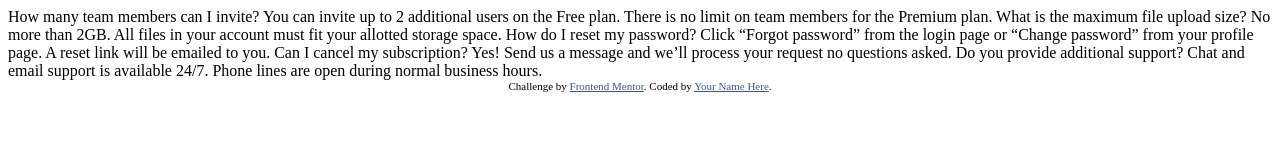
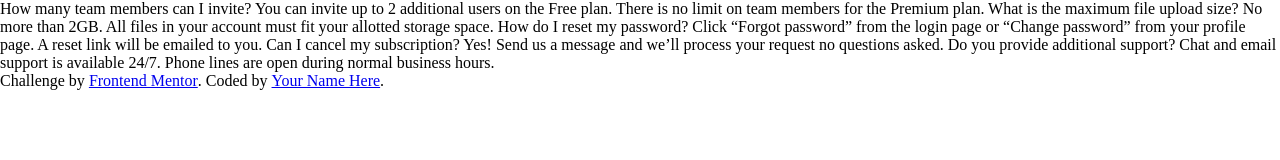
Before and after one commit to Scarab911/03-faq-accordion-card, a website: page index.html in a window 1280 px wide. Drawn offline with Linux system fonts and the light colour scheme.

Commit message:
base css files and variables

```diff
--- /dev/null
+++ b/css/home.css
@@ -0,0 +1,6 @@
+/*BASE*/
+@import url('./reset.css');
+/*VARIABLES*/
+@import url('./variables.css');
+
+/*CUSTOM STYLE*/
--- /dev/null
+++ b/css/reset.css
@@ -0,0 +1,7 @@
+body,
+body * {
+  margin: 0;
+  padding: 0;
+  vertical-align: top;
+  box-sizing: border-box;
+}
--- /dev/null
+++ b/css/variables.css
@@ -0,0 +1,17 @@
+@import url('https://fonts.googleapis.com/css2?family=Kumbh+Sans:wght@400;700&display=swap');
+
+:root {
+  /*FONTS*/
+  --ff-kumbh: 'Kumbh Sans', sans-serif;
+  /*COLORS*/
+  --clr-txt-darkBlue: hsl(238, 29%, 16%);
+  --clr-txt-softRed: hsl(14, 88%, 65%);
+
+  --clr-softViolet: hsl(273, 75%, 66%);
+  --clr-softBlue: hsl(240, 73%, 65%);
+
+  --clr-veryDarkGrayBlue: hsl(237, 12%, 33%);
+  --clr-darkGreyBlue: hsl(240, 6%, 50%);
+
+  --clr-dividerBlue: hsl(240, 5%, 91%);
+}
--- a/index.html
+++ b/index.html
@@ -1,19 +1,16 @@
 <!DOCTYPE html>
 <html lang="en">
+
 <head>
   <meta charset="UTF-8">
   <meta name="viewport" content="width=device-width, initial-scale=1.0"> <!-- displays site properly based on user's device -->
 
   <link rel="icon" type="image/png" sizes="32x32" href="./images/favicon-32x32.png">
+  <link rel="stylesheet" href="./css/home.css">
 
   <title>Frontend Mentor | FAQ Accordion Card</title>
+</head>
 
-  <!-- Feel free to remove these styles or customise in your own stylesheet 👍 -->
-  <style>
-    .attribution { font-size: 11px; text-align: center; }
-    .attribution a { color: hsl(228, 45%, 44%); }
-  </style>
-</head>
 <body>
   How many team members can I invite?
   You can invite up to 2 additional users on the Free plan. There is no limit on
@@ -32,9 +29,10 @@
   Do you provide additional support?
   Chat and email support is available 24/7. Phone lines are open during normal business hours.
 
-  <div class="attribution">
+  <footer class="attribution">
     Challenge by <a href="https://www.frontendmentor.io?ref=challenge" target="_blank">Frontend Mentor</a>.
     Coded by <a href="#">Your Name Here</a>.
-  </div>
+  </footer>
 </body>
+
 </html>
--- a/package.json
+++ b/package.json
@@ -4,6 +4,7 @@
   "description": "![Design preview for the FAQ accordion card coding challenge](./design/desktop-preview.jpg)",
   "main": "index.js",
   "scripts": {
+    "dev": "live-server --port:4000",
     "test": "echo \"Error: no test specified\" && exit 1"
   },
   "keywords": [],
```
